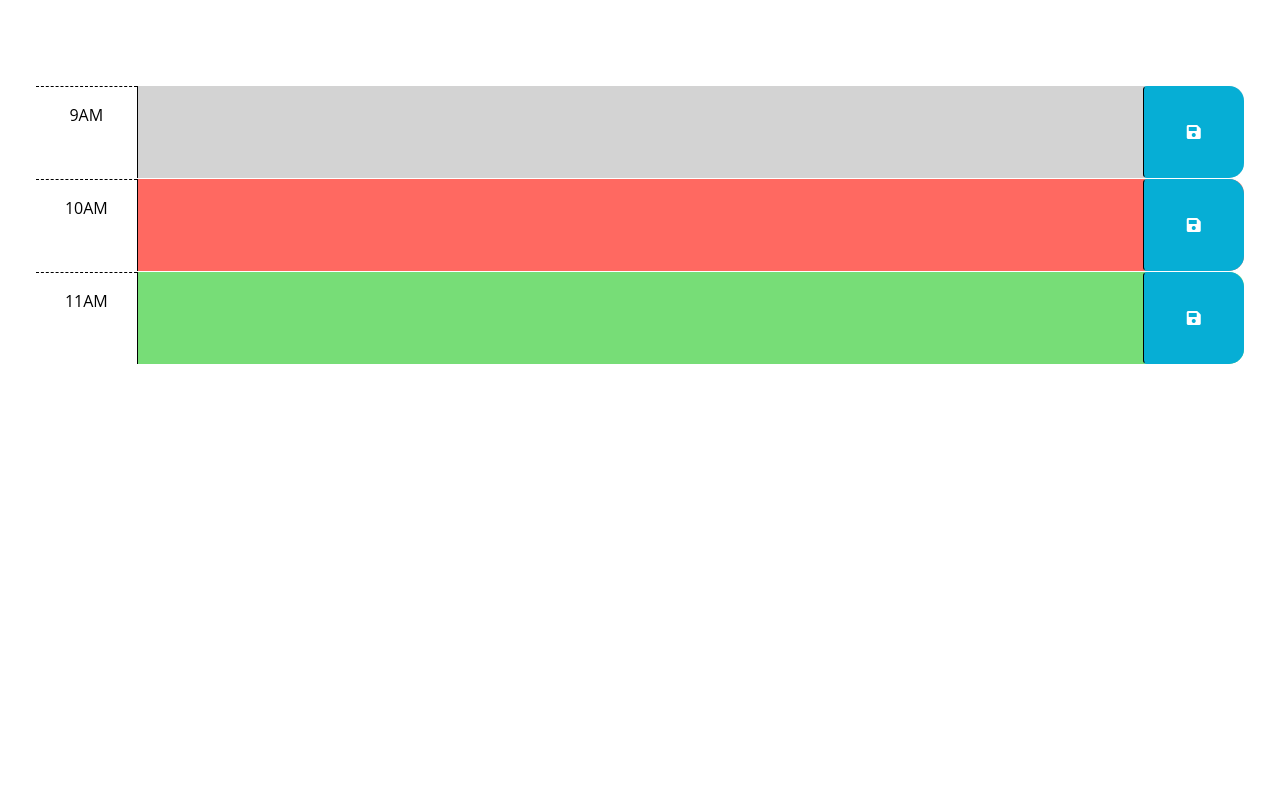
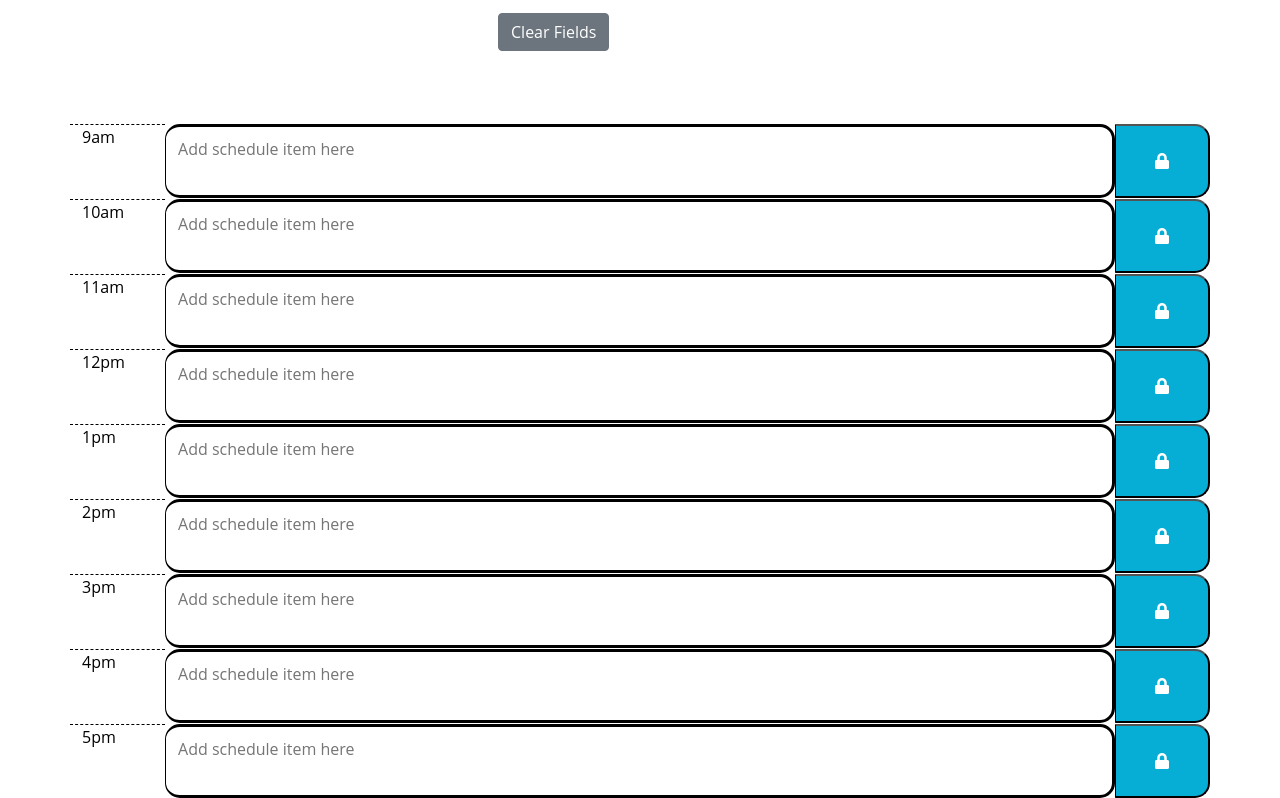
Before and after one commit to Misachka/workday-scheduler, a plain HTML site: page index.html in a window 1280 px wide. Shown: the part 166-964 px from the top of the page. Before the commit the page ends 800 px from the top, so only its background shows below. Drawn offline with nearby package versions, Linux system fonts and the light colour scheme.

Commit message:
added all needed hour raws, added more styling

```diff
--- a/assets/style.css
+++ b/assets/style.css
@@ -5,7 +5,7 @@ body {
 
   textarea {
     background: transparent;
-    border: none;
+    border: solid black;
     resize: none;
     color: #000000;
     border-left: 1px solid black;
@@ -57,3 +57,9 @@ body {
     font-size: 20px;
     transition: all 0.3s ease-in-out;
   }
+.nav {
+    margin-left: 450px;
+}
+.nav p {
+   margin-left: 60px;
+}
--- a/index.html
+++ b/index.html
@@ -25,46 +25,86 @@
   </head>
 
   <body>
+   <div class="nav">
     <header class="p-5 mb-4">
       <h1 class="display-3">Work Day Scheduler</h1>
       <p class="lead">A simple calendar app for scheduling your work day</p>
       <p id="currentDay" class="lead"></p>
+      <button id="clearFieldsBtn" type="button" class="btn btn-secondary" aria-label="clear fields button">
+       Clear Fields
+      </button>
     </header>
-    <div class="container-fluid px-5">
-      <!-- Use class for "past", "present", and "future" to apply styles to the
-        time-block divs accordingly. The javascript will need to do this by
-        adding/removing these classes on each div by comparing the hour in the
-        id to the current hour. The html provided below is meant to be an example
-        demonstrating how the css provided can be leveraged to create the
-        desired layout and colors. The html below should be removed or updated
-        in the finished product. Remember to delete this comment once the
-        code is implemented.
-        -->
-
-      <!-- Example of a past time block. The "past" class adds a gray background color. -->
-      <div id="hour-9" class="row time-block past">
-        <div class="col-2 col-md-1 hour text-center py-3">9AM</div>
-        <textarea class="col-8 col-md-10 description" rows="3"> </textarea>
-        <button class="btn saveBtn col-2 col-md-1" aria-label="save">
-          <i class="fas fa-save" aria-hidden="true"></i>
+</div>
+    <div class="container">
+        <div id="hour-09" class="row time-div">
+          <div class="col-md-1 hour"><span id="9">9am</span></div>
+          <textarea class="col-md-10 time-block description" placeholder="Add schedule item here"></textarea>
+          <button class="col-md-1 saveBtn" aria-label="save button 9am">
+            <i class="fas fa-lock"></i>
           </button>
         </div>
 
-      <!-- Example of a present time block. The "present" class adds a red background color. -->
-      <div id="hour-10" class="row time-block present">
-        <div class="col-2 col-md-1 hour text-center py-3">10AM</div>
-        <textarea class="col-8 col-md-10 description" rows="3"> </textarea>
-        <button class="btn saveBtn col-2 col-md-1" aria-label="save">
-          <i class="fas fa-save" aria-hidden="true"></i>
+        <div id="hour-10" class="row time-div">
+          <div class="col-md-1 hour"><span id="10">10am</span></div>
+          <textarea class="col-md-10 time-block description" placeholder="Add schedule item here"></textarea>
+          <button class="col-md-1 saveBtn" aria-label="save button 10am">
+            <i class="fas fa-lock"></i>
           </button>
         </div>
 
-      <!-- Example of a future time block. The "future" class adds a green background color. -->
-      <div id="hour-11" class="row time-block future">
-        <div class="col-2 col-md-1 hour text-center py-3">11AM</div>
-        <textarea class="col-8 col-md-10 description" rows="3"> </textarea>
-        <button class="btn saveBtn col-2 col-md-1" aria-label="save">
-          <i class="fas fa-save" aria-hidden="true"></i>
+        <div id="hour-11" class="row time-div">
+          <div class="col-md-1 hour"><span id="11">11am</span></div>
+          <textarea class="col-md-10 time-block description" placeholder="Add schedule item here"></textarea>
+          <button class="col-md-1 saveBtn" aria-label="save button 11am">
+            <i class="fas fa-lock"></i>
+          </button>
+        </div>
+
+        <div id="hour-12" class="row time-div">
+          <div class="col-md-1 hour"><span id="12">12pm</span></div>
+          <textarea class="col-md-10 time-block description" placeholder="Add schedule item here"></textarea>
+          <button class="col-md-1 saveBtn" aria-label="save button 12pm">
+            <i class="fas fa-lock"></i>
+          </button>
+        </div>
+
+        <div id="hour-13" class="row time-div">
+          <div class="col-md-1 hour"><span id="13">1pm</span></div>
+          <textarea class="col-md-10 time-block description" placeholder="Add schedule item here"></textarea>
+          <button class="col-md-1 saveBtn" aria-label="save button 1pm">
+            <i class="fas fa-lock"></i>
+          </button>
+        </div>
+
+        <div id="hour-14" class="row time-div">
+          <div class="col-md-1 hour"><span id="14">2pm</span></div>
+          <textarea class="col-md-10 time-block description" placeholder="Add schedule item here"></textarea>
+          <button class="col-md-1 saveBtn" aria-label="save button 2pm">
+            <i class="fas fa-lock"></i>
+          </button>
+        </div>
+
+        <div id="hour-15" class="row time-div">
+          <div class="col-md-1 hour"><span id="15">3pm</span></div>
+          <textarea class="col-md-10 time-block description" placeholder="Add schedule item here"></textarea>
+          <button class="col-md-1 saveBtn" aria-label="save button 3pm">
+            <i class="fas fa-lock"></i>
+          </button>
+        </div>
+
+        <div id="hour-16" class="row time-div">
+          <div class="col-md-1 hour n"><span id="16">4pm</span></div>
+          <textarea class="col-md-10 time-block description" placeholder="Add schedule item here"></textarea>
+          <button class="col-md-1 saveBtn" aria-label="save button 4pm">
+            <i class="fas fa-lock"></i>
+          </button>
+        </div>
+
+        <div id="hour-17" class="row time-div">
+          <div class="col-md-1 hour"><span id="17">5pm</span></div>
+          <textarea class="col-md-10 time-block description" placeholder="Add schedule item here"></textarea>
+          <button class="col-md-1 saveBtn" aria-label="save button 5pm">
+            <i class="fas fa-lock"></i>
           </button>
         </div>
       </div>
```
Lines whose indentation alone changed are shown as unchanged.
